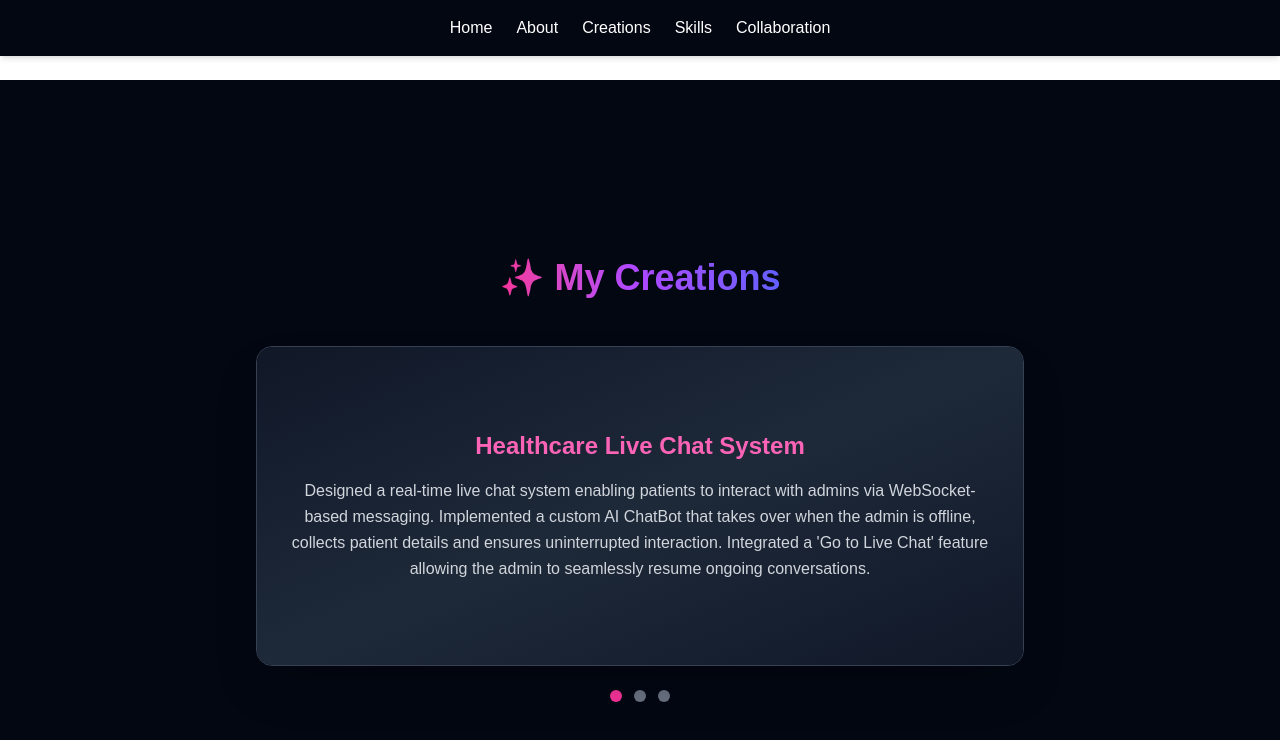
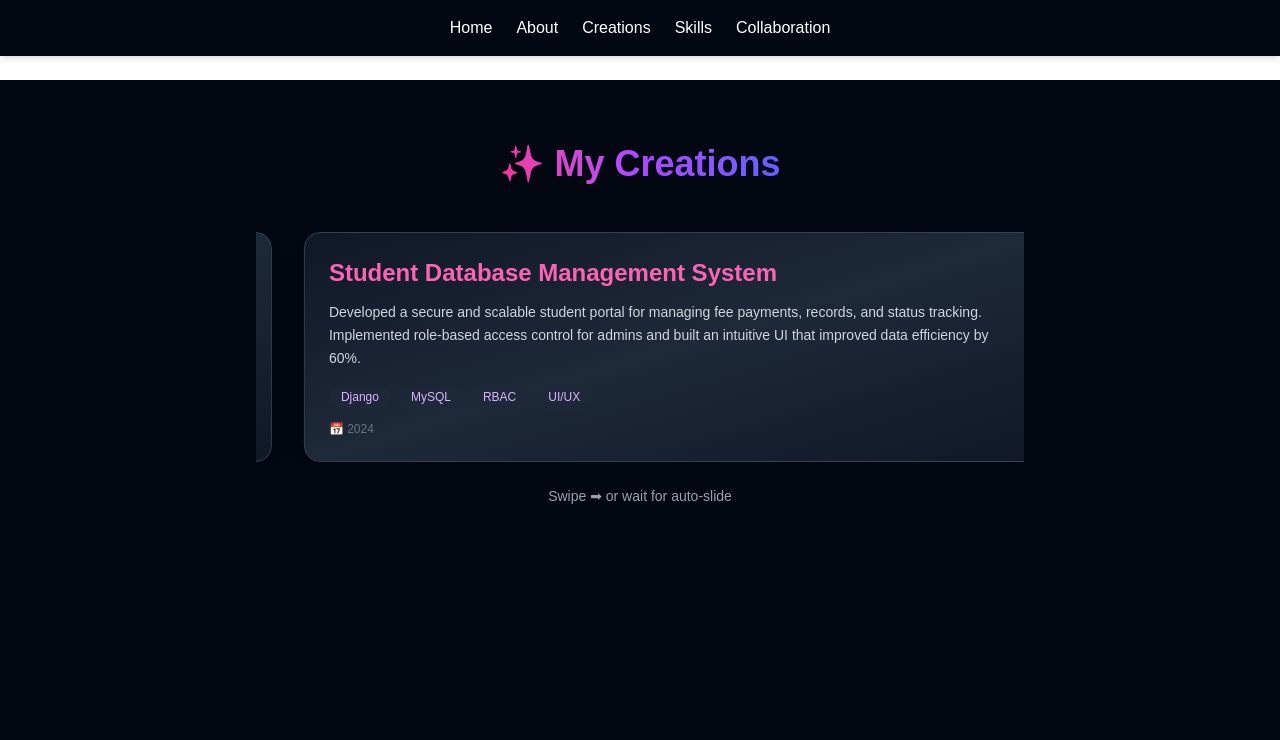
Before and after one commit to Suseetha19/port, a Next.js app: page /creations in a window 1280 px wide. Shown: the top 740 px of the page. Built offline with nearby package versions, Linux system fonts and the light colour scheme.

Commit message:
updated carousel design

```diff
--- a/app/creations/page.js
+++ b/app/creations/page.js
@@ -1,75 +1,88 @@
 "use client";
 
-import { useState, useEffect } from "react";
-import { motion, AnimatePresence } from "framer-motion";
+import { motion } from "framer-motion";
+import useEmblaCarousel from "embla-carousel-react";
+import Autoplay from "embla-carousel-autoplay";
 
 export default function Creations() {
   const projects = [
     {
       title: "Healthcare Live Chat System",
       description:
-        "Designed a real-time live chat system enabling patients to interact with admins via WebSocket-based messaging. Implemented a custom AI ChatBot that takes over when the admin is offline, collects patient details and ensures uninterrupted interaction. Integrated a 'Go to Live Chat' feature allowing the admin to seamlessly resume ongoing conversations.",
+        "Built a real-time communication platform enabling patients to interact with admins using WebSockets. Integrated an AI ChatBot that collects patient details when admins are offline and ensures uninterrupted engagement. Added a seamless 'Go to Live Chat' handover for admins to resume conversations instantly.",
+      tags: ["WebSockets", "AI Chatbot", "Real-time", "Healthcare"],
+      year: "2025",
     },
     {
       title: "Student Database Management System",
       description:
-        "Developed a student management portal enabling admins to view and edit student payment records and fee status, improving data access efficiency by 60%. Implemented secure role-based access control and intuitive UI to streamline data entry.",
+        "Developed a secure and scalable student portal for managing fee payments, records, and status tracking. Implemented role-based access control for admins and built an intuitive UI that improved data efficiency by 60%.",
+      tags: ["Django", "MySQL", "RBAC", "UI/UX"],
+      year: "2024",
     },
     {
       title: "Climate Analysis Dashboard",
       description:
-        "Analyzed 2+ years of historical climate data using Python, Pandas, and NumPy, helping identify weather trends across districts. Created a Python-based dashboard for weather condition viewing with a user-friendly interface, enhancing decision-making.",
+        "Analyzed over 2 years of district-level weather data using Python, Pandas, and NumPy. Built a dashboard that helps visualize climate patterns and identify trends, enabling better decision-making with a clean, interactive interface.",
+      tags: ["Python", "Pandas", "NumPy", "DataViz"],
+      year: "2023",
     },
   ];
 
-  const [current, setCurrent] = useState(0);
-
-  // Auto-slide every 6 seconds
-  useEffect(() => {
-    const interval = setInterval(() => {
-      setCurrent((prev) => (prev + 1) % projects.length);
-    }, 6000);
-    return () => clearInterval(interval);
-  }, [projects.length]);
+  const [emblaRef] = useEmblaCarousel({ loop: true }, [Autoplay({ delay: 5000 })]);
 
   return (
-    <section className="min-h-screen bg-gray-950 text-white flex flex-col items-center justify-center px-6 py-12">
+    <section className="min-h-screen bg-gray-950 text-white flex flex-col items-center px-6 py-16">
       <h2 className="text-4xl font-extrabold mb-12 bg-gradient-to-r from-pink-500 via-purple-500 to-indigo-500 bg-clip-text text-transparent">
         ✨ My Creations
       </h2>
 
-      <div className="relative w-full max-w-3xl h-80 overflow-hidden rounded-2xl shadow-2xl border border-gray-700">
-        <AnimatePresence>
-          <motion.div
-            key={current}
-            initial={{ opacity: 0, x: 100 }}
-            animate={{ opacity: 1, x: 0 }}
-            exit={{ opacity: 0, x: -100 }}
-            transition={{ duration: 0.7 }}
-            className="absolute top-0 left-0 w-full h-full bg-gradient-to-br from-gray-900 via-gray-800 to-gray-900 p-8 flex flex-col justify-center items-center text-center"
-          >
-            <h3 className="text-2xl font-bold text-pink-400 mb-4">
-              {projects[current].title}
-            </h3>
-            <p className="text-gray-300 leading-relaxed">
-              {projects[current].description}
-            </p>
-          </motion.div>
-        </AnimatePresence>
+      {/* Embla Carousel */}
+      <div className="overflow-hidden w-full max-w-3xl" ref={emblaRef}>
+        <div className="flex">
+          {projects.map((proj, index) => (
+            <motion.article
+              key={index}
+              className="flex-[0_0_100%] px-4"
+              initial={{ opacity: 0, y: 30 }}
+              whileInView={{ opacity: 1, y: 0 }}
+              viewport={{ once: true }}
+              transition={{ duration: 0.6 }}
+            >
+              <div className="p-6 rounded-2xl bg-gradient-to-br from-gray-900 via-gray-800 to-gray-900 border border-gray-700 shadow-lg hover:shadow-purple-500/30 transition-all h-full flex flex-col justify-between">
+                <div>
+                  <h3 className="text-2xl font-bold text-pink-400 mb-3">
+                    {proj.title}
+                  </h3>
+                  <p className="text-gray-300 text-sm leading-relaxed mb-4">
+                    {proj.description}
+                  </p>
+                </div>
+
+                <div>
+                  {/* Tags */}
+                  <div className="flex flex-wrap gap-2 mb-3">
+                    {proj.tags.map((tag, i) => (
+                      <span
+                        key={i}
+                        className="px-3 py-1 bg-gray-800/60 text-purple-300 text-xs rounded-full"
+                      >
+                        {tag}
+                      </span>
+                    ))}
+                  </div>
+
+                  {/* Year */}
+                  <p className="text-gray-500 text-xs">📅 {proj.year}</p>
+                </div>
+              </div>
+            </motion.article>
+          ))}
+        </div>
       </div>
 
-      {/* Dots navigation */}
-      <div className="flex mt-6 space-x-3">
-        {projects.map((_, index) => (
-          <button
-            key={index}
-            onClick={() => setCurrent(index)}
-            className={`w-3 h-3 rounded-full ${
-              current === index ? "bg-pink-500" : "bg-gray-500"
-            }`}
-          />
-        ))}
-      </div>
+      {/* Helper text for mobile */}
+      <p className="mt-6 text-gray-400 text-sm">Swipe ➡ or wait for auto-slide</p>
     </section>
   );
 }
--- a/package.json
+++ b/package.json
@@ -9,6 +9,8 @@
     "lint": "eslint"
   },
   "dependencies": {
+    "embla-carousel-autoplay": "^8.6.0",
+    "embla-carousel-react": "^8.6.0",
     "framer-motion": "^12.23.12",
     "lucide-react": "^0.542.0",
     "next": "15.5.0",
```
Also changed, not shown: 1 other file (tests, documents, lock files or other folders).
